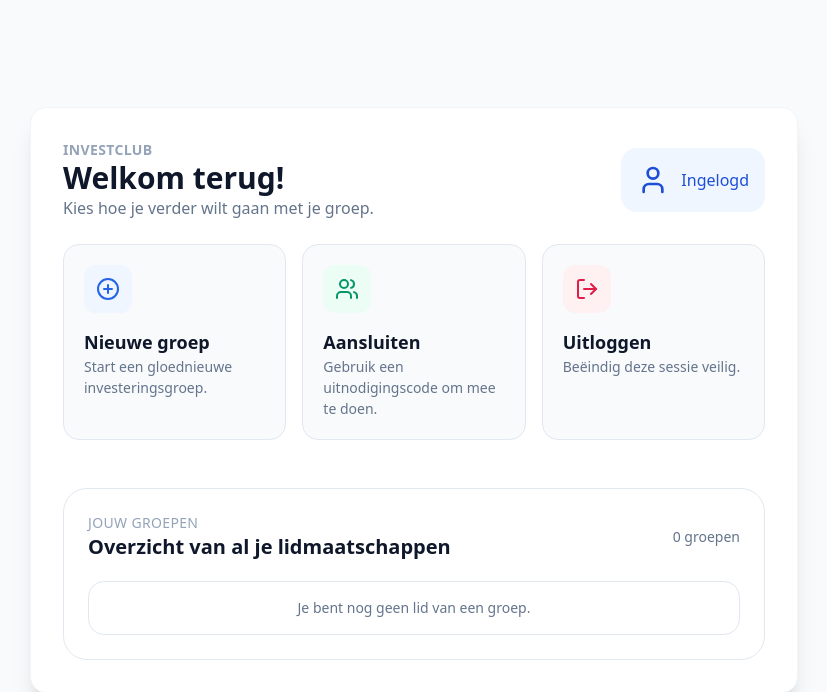
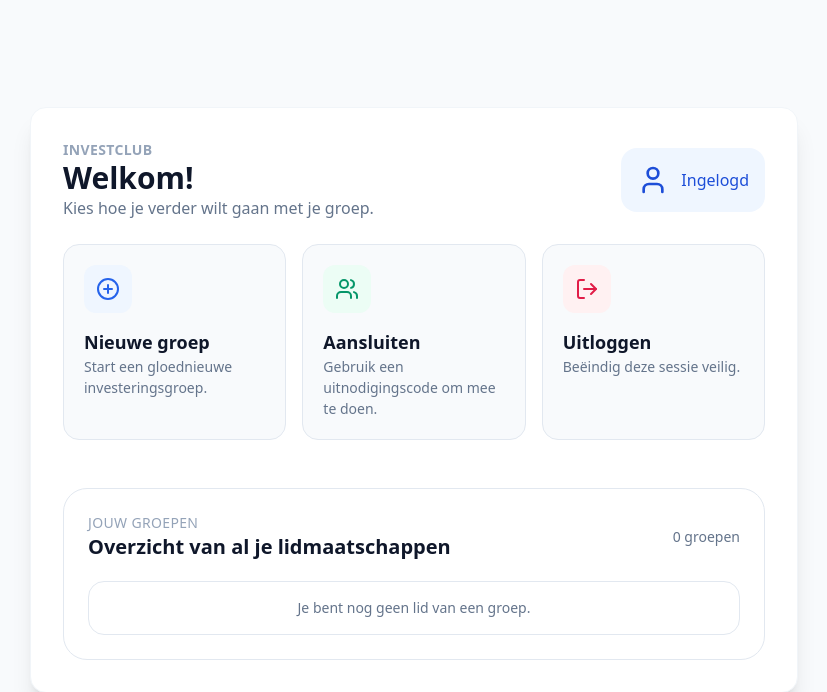
Before and after one commit to A-D-DBS-application/web-application-2025-group-16, a Flask app: page /home in a window 1280 px wide. Shown: the top 692 px of the page, without its empty margins (226-1053 px from the left). Run offline with Flask 3, Linux system fonts and the light colour scheme; the visitor is signed in with stand-in values (Sample User, id 1); data that the repository does not hold is empty; some libraries are stand-ins or nearby versions.

Commit message:
mini aanpassingen

```diff
--- a/templates/home.html
+++ b/templates/home.html
@@ -32,7 +32,7 @@
             <div class="flex flex-col md:flex-row md:items-center md:justify-between gap-4">
                 <div>
                     <p class="text-sm uppercase tracking-wide text-slate-400 font-semibold">InvestClub</p>
-                    <h1 class="text-3xl font-bold text-slate-900">Welkom terug!</h1>
+                    <h1 class="text-3xl font-bold text-slate-900">Welkom!</h1>
                     <p class="text-slate-500">Kies hoe je verder wilt gaan met je groep.</p>
                 </div>
                 <div class="bg-blue-50 p-4 rounded-2xl inline-flex items-center gap-3 text-blue-700">
@@ -91,9 +91,7 @@
                             <div class="group-list-info">
                                 <p class="text-base font-semibold text-slate-900 flex items-center gap-2">
                                     {{ group.name or "Onbekende groep" }}
-                                    {% if group.is_current %}
-                                    <span class="current-pill">Actief</span>
-                                    {% endif %}
+
                                 </p>
                                 <p class="text-sm text-slate-500">Rol: {{ group.role or "member" }}</p>
                             </div>
```
